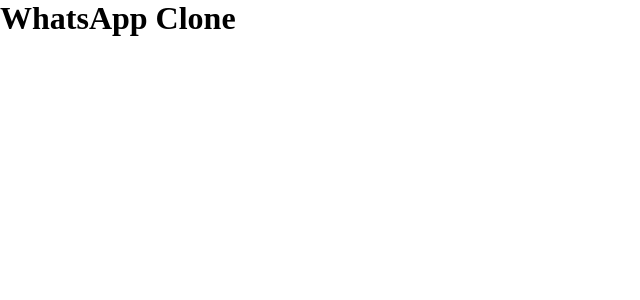
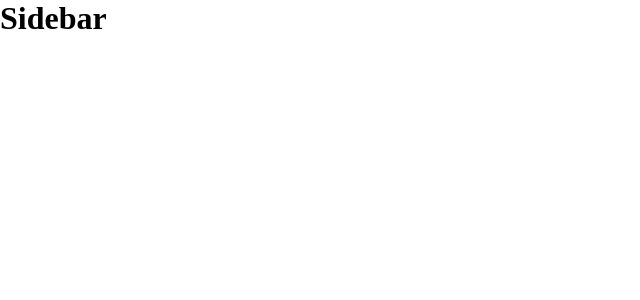
Before and after one commit to KingLouie1994/WhatsApp-MERN-Frontend, a React (Create React App) app: page / in a window 1280 px wide. Shown: the top 300 px of the page, without its empty margins (0-640 px from the left). Built offline with nearby package versions, Linux system fonts and the light colour scheme.

Commit message:
structure to build Sidebar component

```diff
--- a/src/App.js
+++ b/src/App.js
@@ -1,3 +1,6 @@
+// Import of components
+import Sidebar from "./components/Sidebar";
+
 // Imports for styling
 import GlobalStyle from "./GlobalStyle";
 
@@ -5,7 +8,7 @@
   return (
     <div>
       <GlobalStyle />
-      <h1>WhatsApp Clone</h1>
+      <Sidebar />
     </div>
   );
 };
--- /dev/null
+++ b/src/components/Sidebar.js
@@ -0,0 +1,9 @@
+const Sidebar = () => {
+  return (
+    <div>
+      <h1>Sidebar</h1>
+    </div>
+  );
+};
+
+export default Sidebar;
```
